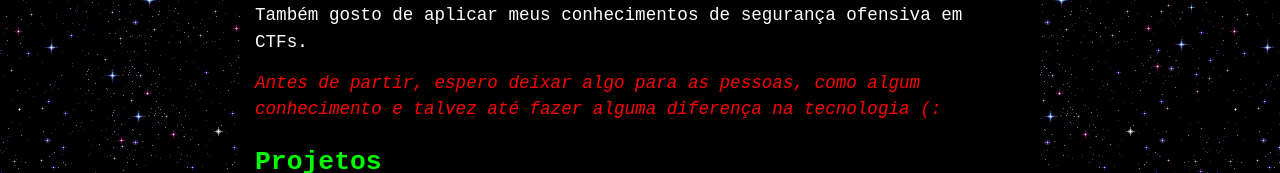
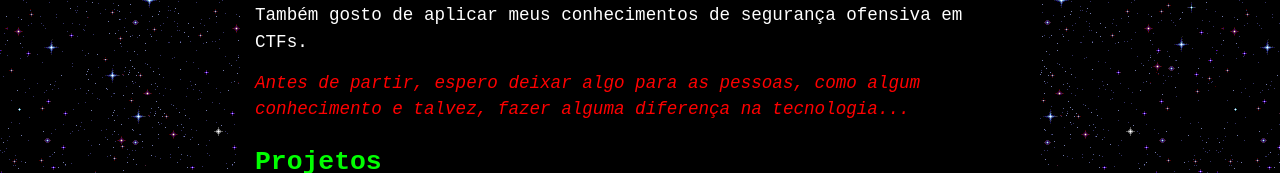
Before and after one commit to joaostack/joaostack.netlify.app, a plain HTML site: page index.html in a window 1280 px wide. Shown: the part 607-780 px from the top of the page. Drawn offline with Linux system fonts and the light colour scheme; a web font is replaced by a local one.

Commit message:
Update index.html

```diff
--- a/index.html
+++ b/index.html
@@ -47,7 +47,7 @@
         </p>
 
         <p class="text phrase">
-          Antes de partir, espero deixar algo para as pessoas, como algum conhecimento e talvez até fazer alguma diferença na tecnologia (:
+          Antes de partir, espero deixar algo para as pessoas, como algum conhecimento e talvez, fazer alguma diferença na tecnologia...
         </p>
 
         <h2 id="projetos" class="subtitle">Projetos</h2>
```
